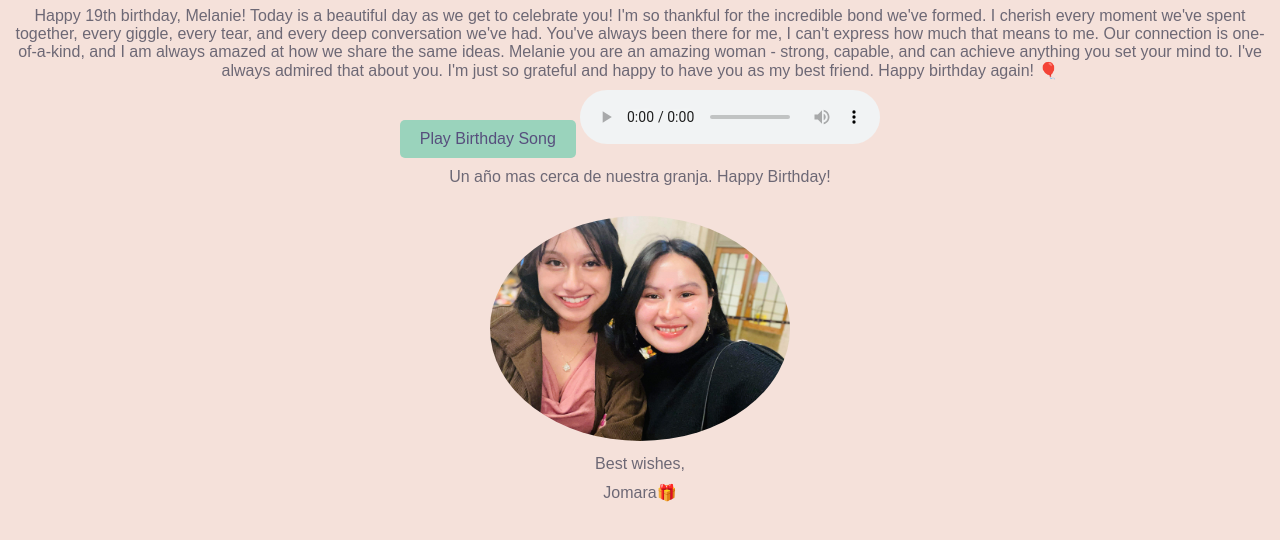
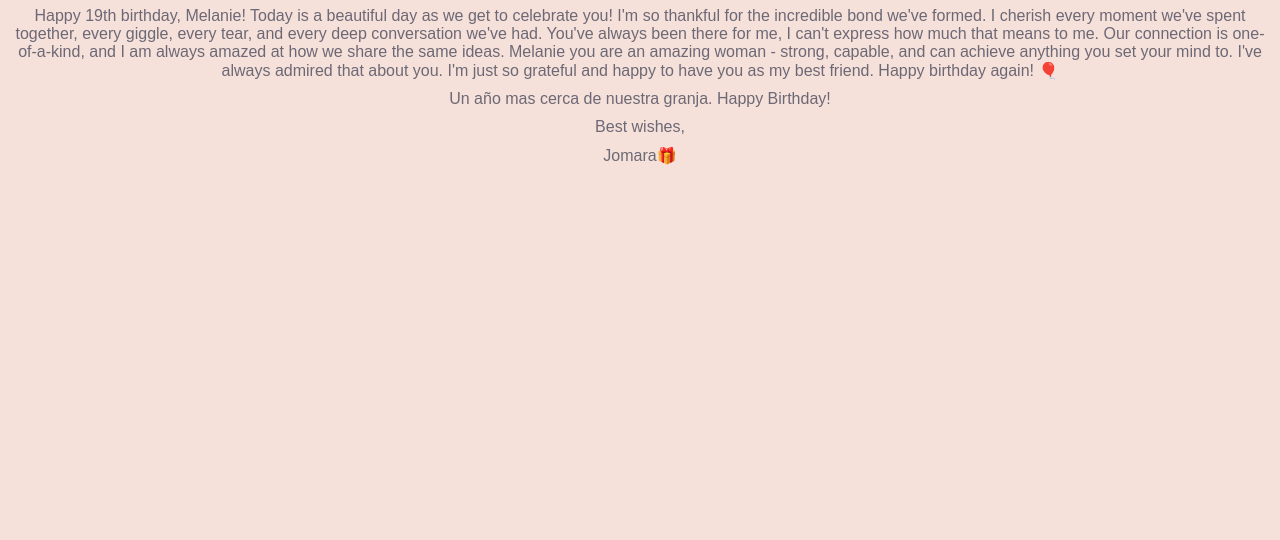
Before and after one commit to JomaraSi/BirthdayWishes, a plain HTML site: page index.html in a window 1280 px wide. Shown: the part 130-670 px from the top of the page. Drawn offline with Linux system fonts and the light colour scheme; files whose address does not match are found by name.

Commit message:
Update index.html

```diff
--- a/index.html
+++ b/index.html
@@ -61,25 +61,7 @@
 
 	Happy birthday again! 🎈</p>
 
-
-
-    <button onclick="playAudio()">Play Birthday Song</button>
-
-    <audio id="birthdayAudio" controls>
-        <source src="C:\Users\jomar\Downloads\You're My Best Friend (Remastered 2011).mp3" type="audio/mp3">
-        Your browser does not support the audio element.
-    </audio>
-
-    <script>
-        function playAudio() {
-            var audio = document.getElementById("birthdayAudio");
-            audio.play();
-        }
-    </script>
-
     <p>Un año mas cerca de nuestra granja. Happy Birthday!</p>
-
-    <img src="C:\Users\jomar\Downloads\IMG_5109.JPG" alt="Melanie's Picture">
 
     <p>Best wishes,</p>
 
```
